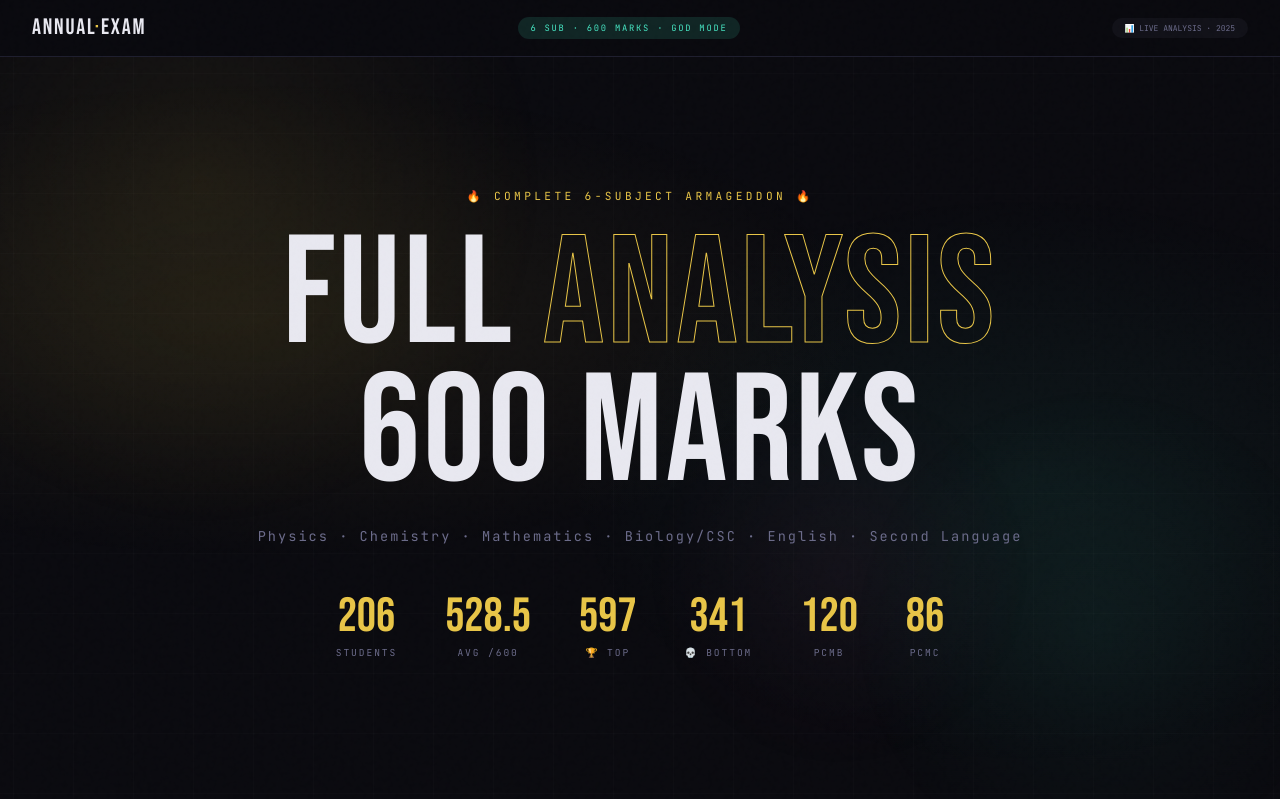
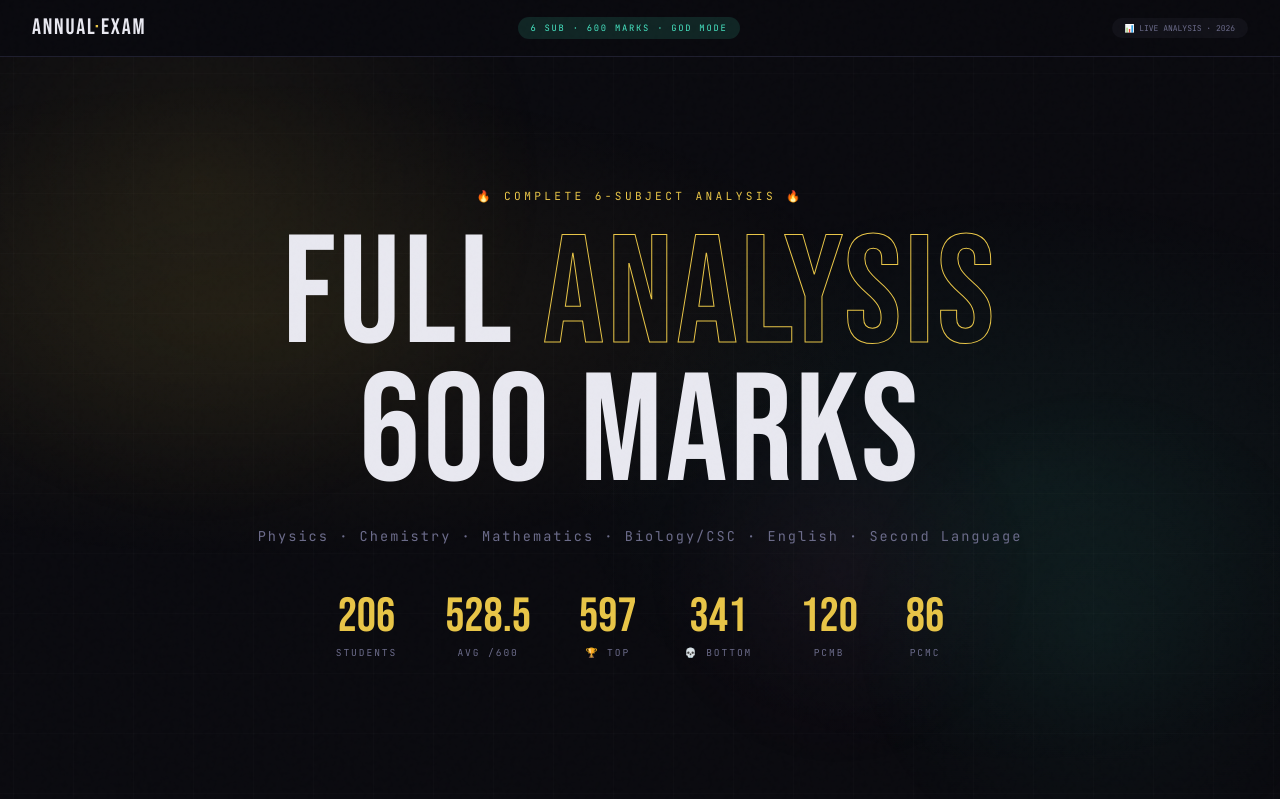
Before and after one commit to Dheeraj-Nayak-2009/60.jut.analysis, a Flask app: page /annual in a window 1280 px wide. Shown: the top 799 px of the page. Run offline with Flask 3, Linux system fonts and the light colour scheme.

Commit message:
Update annual.html

```diff
--- a/templates/annual.html
+++ b/templates/annual.html
@@ -190,12 +190,12 @@
 <nav class="topnav">
   <a class="topnav-logo" href="#">ANNUAL<span>·</span>EXAM</a>
   <div class="topnav-badge">6 SUB · 600 MARKS · GOD MODE</div>
-  <div class="data-status">📊 LIVE ANALYSIS · 2025</div>
+  <div class="data-status">📊 LIVE ANALYSIS · 2026</div>
 </nav>
 
 <div class="hero">
   <div class="hero-bg"></div>
-  <div class="hero-tag">🔥 COMPLETE 6-SUBJECT ARMAGEDDON 🔥</div>
+  <div class="hero-tag">🔥 COMPLETE 6-SUBJECT ANALYSIS 🔥</div>
   <div class="hero-title">FULL <span>ANALYSIS</span><br>600 MARKS</div>
   <div class="hero-sub">Physics · Chemistry · Mathematics · Biology/CSC · English · Second Language</div>
   <div class="hero-stats" id="heroStats"></div>
@@ -216,7 +216,7 @@
 
   <section>
     <div class="section-label reveal">🧠 PER-SUBJECT DOMINATION (ALL 6)</div>
-    <div class="section-title reveal">Subject-wise Hellscape</div>
+    <div class="section-title reveal">Subject-wise Analysis</div>
     <div class="subject-grid-6 reveal" id="subjectGrid"></div>
   </section>
 
```
